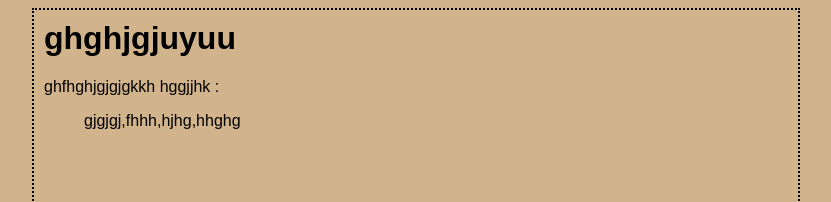
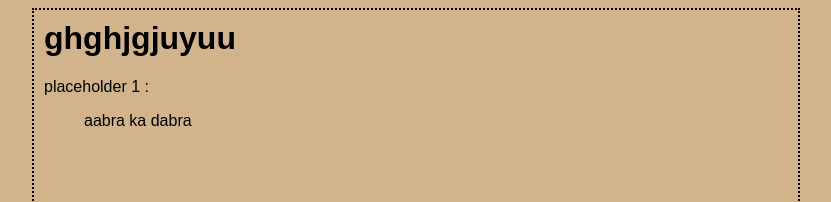
Before and after one commit to priya13august/html-try, a plain HTML site: page wedding.html in a window 1280 px wide. Shown: the top 202 px of the page, without its empty margins (224-1055 px from the left). Drawn offline with Linux system fonts and the light colour scheme.

Commit message:
more meaningful words

```diff
--- a/wedding.html
+++ b/wedding.html
@@ -16,7 +16,7 @@
  <body>
   <h1>ghghjgjuyuu</h1>
 <p>
-ghfhghjgjgjgkkh hggjjhk :<blockquote>gjgjgj,fhhh,hjhg,hhghg</blockquote>
+placeholder 1 :<blockquote>aabra ka dabra</blockquote>
 </p>
 </body>
 </html>
```
